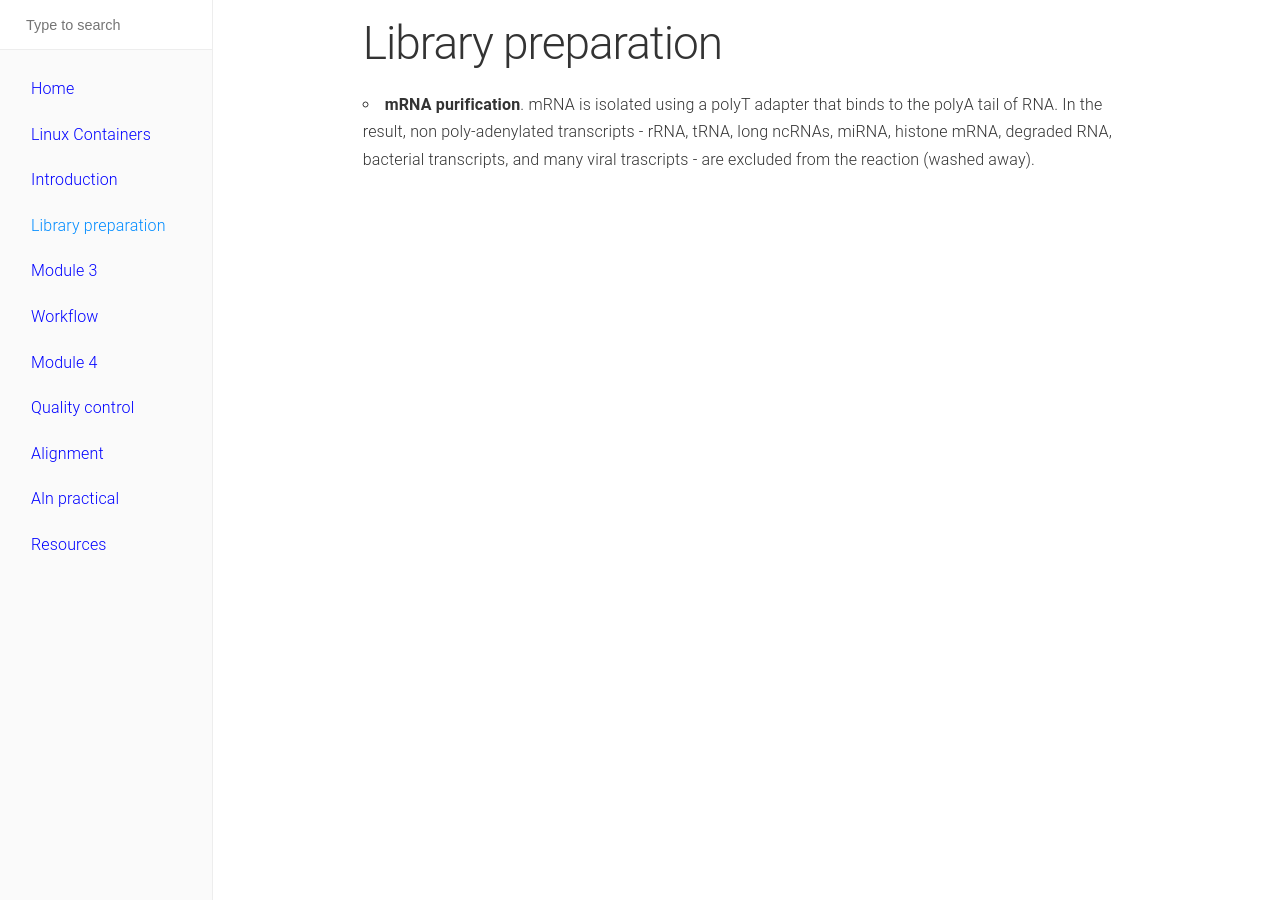
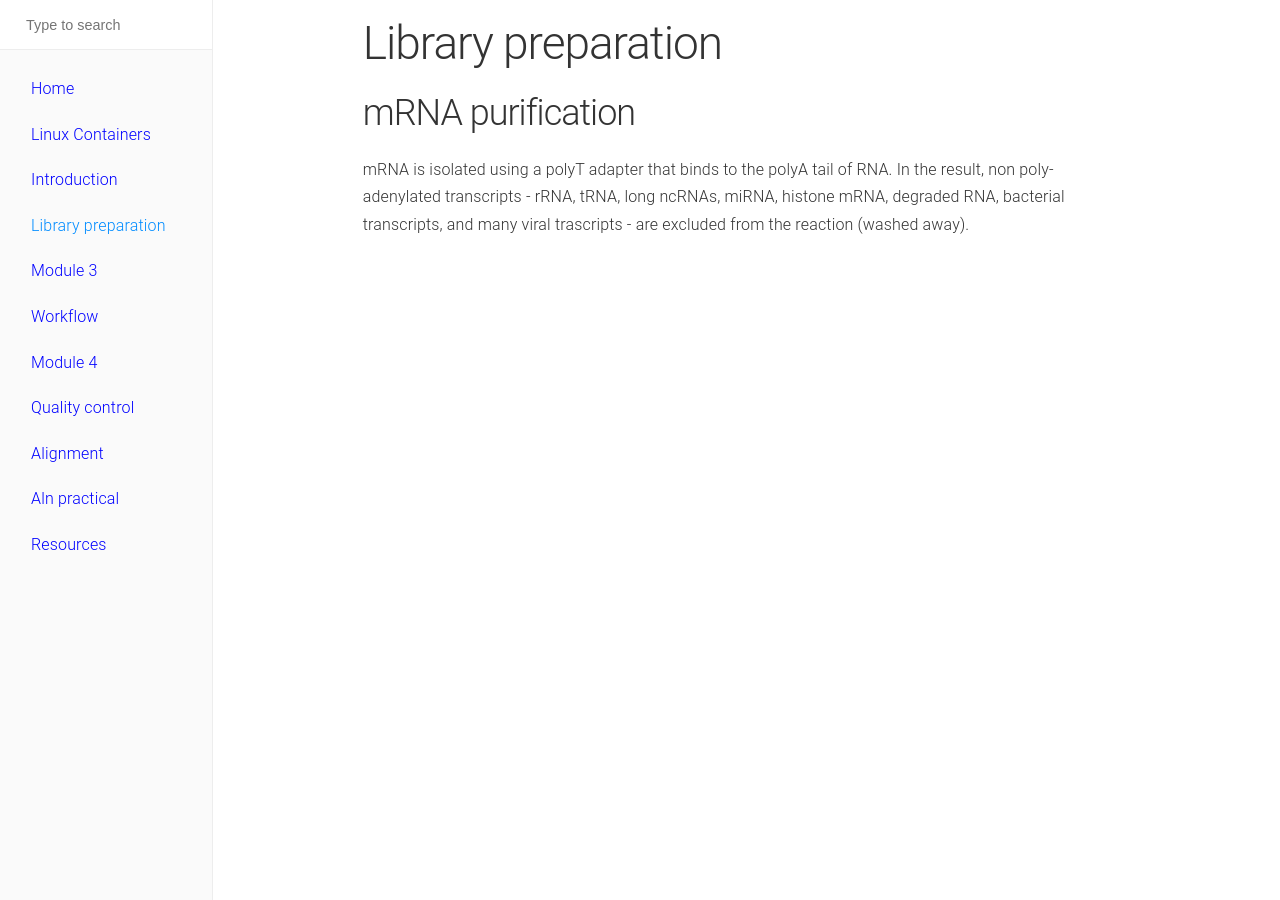
Before and after one commit to biocorecrg/RNAseq_course_2019, a Jekyll site: the page built from docs/library.md, in a window 1280 px wide. Built offline with Jekyll 4.4.1, drawn with Linux system fonts in a browser that asks for light colours.

```diff
--- a/docs/library.md
+++ b/docs/library.md
@@ -6,4 +6,6 @@ navigation: 4
 
 # Library preparation
 
-* **mRNA purification**. mRNA is isolated using a polyT adapter that binds to the polyA tail of RNA. In the result, non poly-adenylated transcripts - rRNA, tRNA, long ncRNAs, miRNA, histone mRNA, degraded RNA, bacterial transcripts, and many viral trascripts - are excluded from the reaction (washed away).
+## mRNA purification
+
+mRNA is isolated using a polyT adapter that binds to the polyA tail of RNA. In the result, non poly-adenylated transcripts - rRNA, tRNA, long ncRNAs, miRNA, histone mRNA, degraded RNA, bacterial transcripts, and many viral trascripts - are excluded from the reaction (washed away).
```
